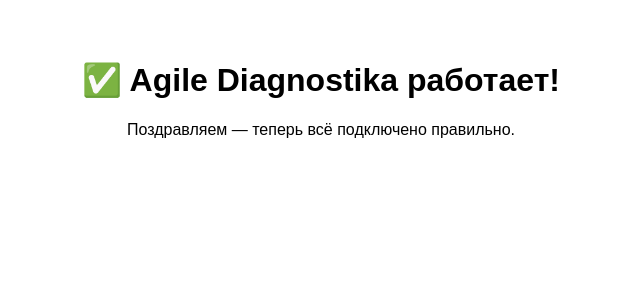
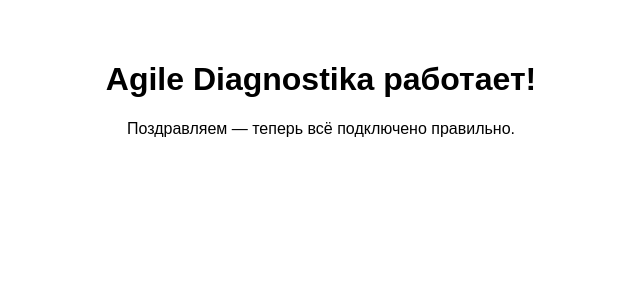
Before and after one commit to azamatziyatdinov/saytAgileClean, a React (Vite) app: page / in a window 1280 px wide. Shown: the top 300 px of the page, without its empty margins (319-959 px from the left). Built offline with nearby package versions, Linux system fonts and the light colour scheme.

Commit message:
Update App.js

```diff
--- a/App.js
+++ b/App.js
@@ -3,7 +3,7 @@ import React from "react";
 export default function App() {
   return (
     <div style={{ fontFamily: "sans-serif", textAlign: "center", padding: "2rem" }}>
-      <h1>✅ Agile Diagnostika работает!</h1>
+      <h1> Agile Diagnostika работает!</h1>
       <p>Поздравляем — теперь всё подключено правильно.</p>
     </div>
   );
```
